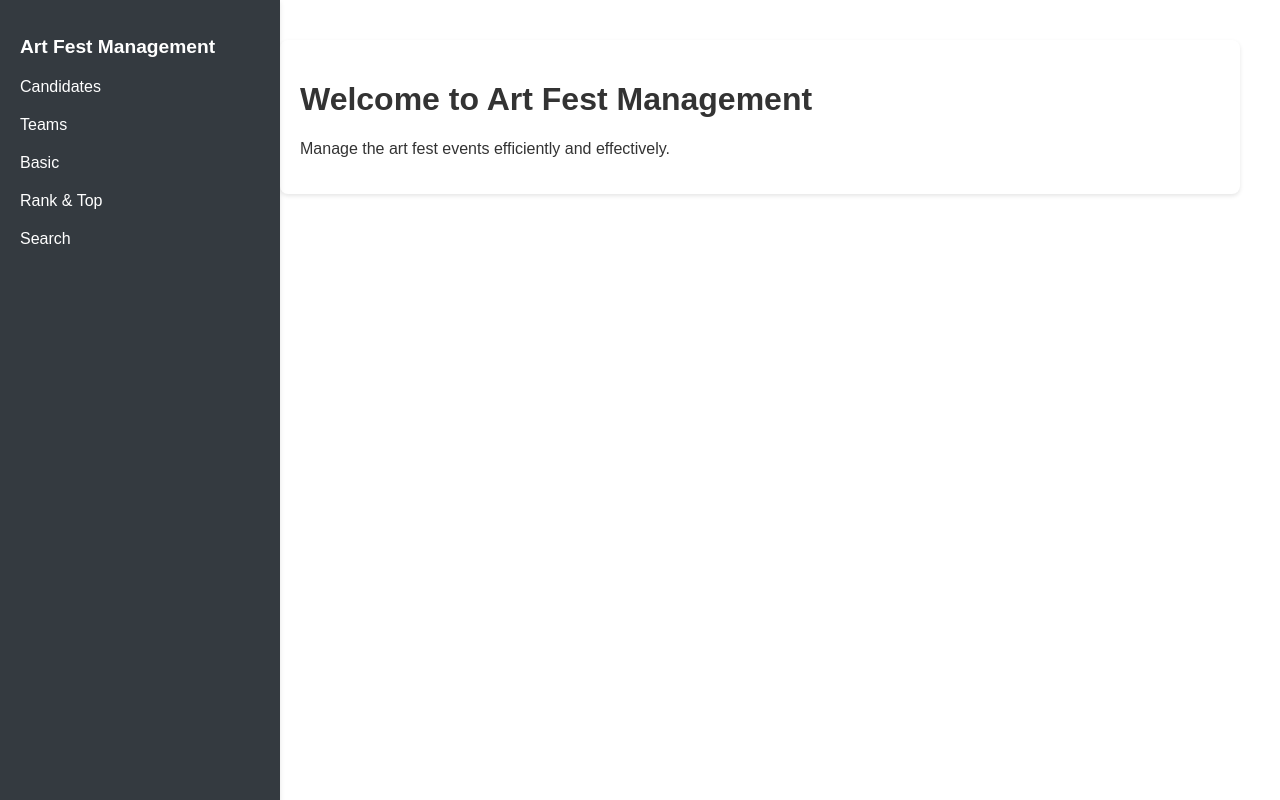
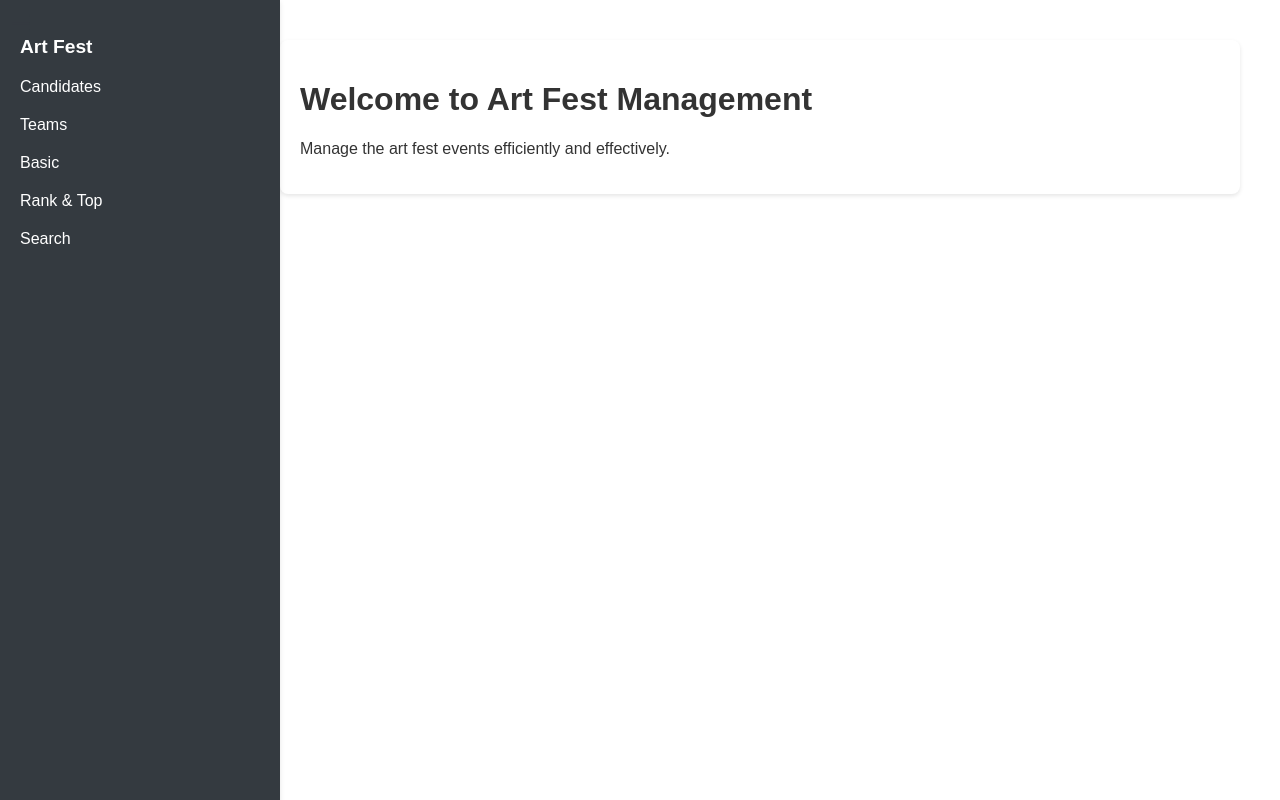
Before and after one commit to Javadamkd/art-fest-management, a Next.js app: page / in a window 1280 px wide. Built offline with nearby package versions, Linux system fonts and the light colour scheme.

Commit message:
Update Layout.js

```diff
--- a/components/Layout.js
+++ b/components/Layout.js
@@ -1,21 +1,31 @@
 // components/Layout.js
+import { useState } from 'react';
 import Link from 'next/link';
 
 export default function Layout({ children }) {
+  const [isCollapsed, setIsCollapsed] = useState(false);
+
+  const toggleSidebar = () => {
+    setIsCollapsed(!isCollapsed);
+  };
+
   return (
-    <div className="container">
-      <Sidebar />
+    <div className={`container ${isCollapsed ? 'content-collapsed' : ''}`}>
+      <Sidebar isCollapsed={isCollapsed} />
       <main className="content">
+        <span className="menu-button" onClick={toggleSidebar}>
+          ☰
+        </span>
         {children}
       </main>
     </div>
   );
 }
 
-function Sidebar() {
+function Sidebar({ isCollapsed }) {
   return (
-    <nav className="sidebar">
-      <h2>Art Fest Management</h2>
+    <nav className={`sidebar ${isCollapsed ? 'sidebar-collapsed' : ''}`}>
+      <h2>Art Fest</h2>
       <ul>
         <li>
           <Link href="/candidates">Candidates</Link>
```
